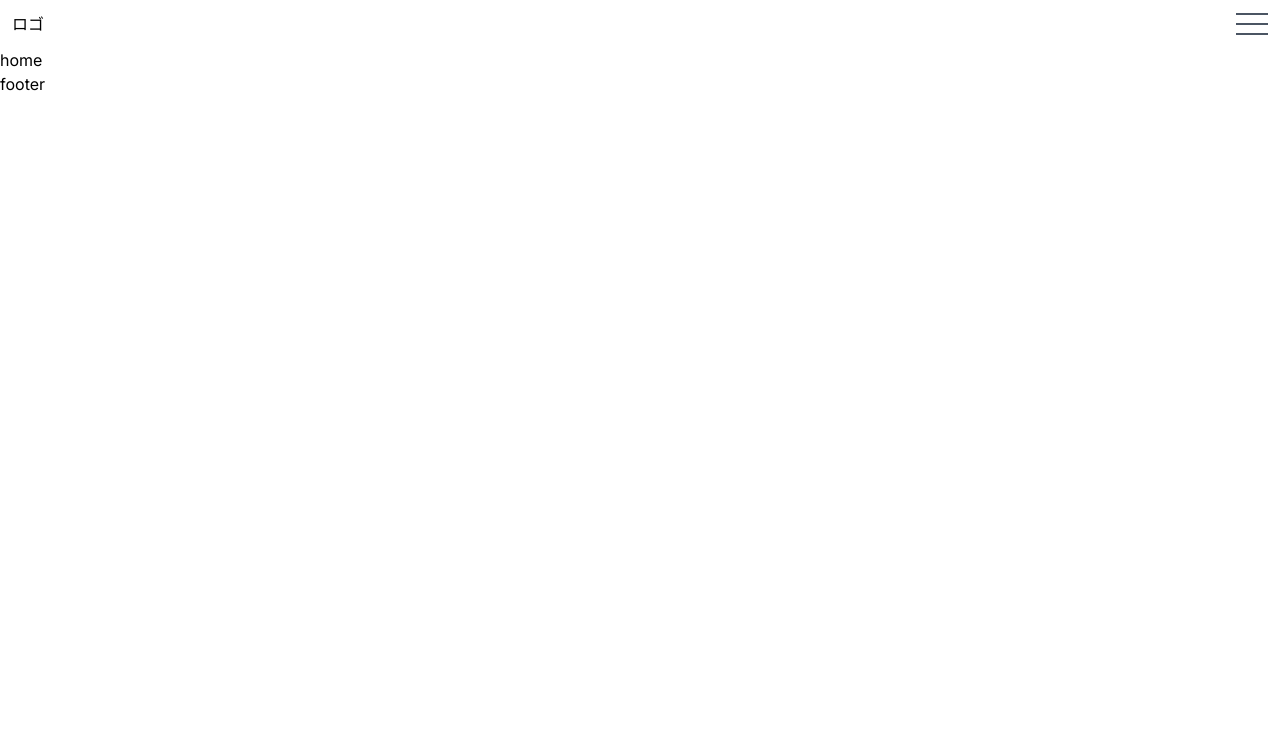
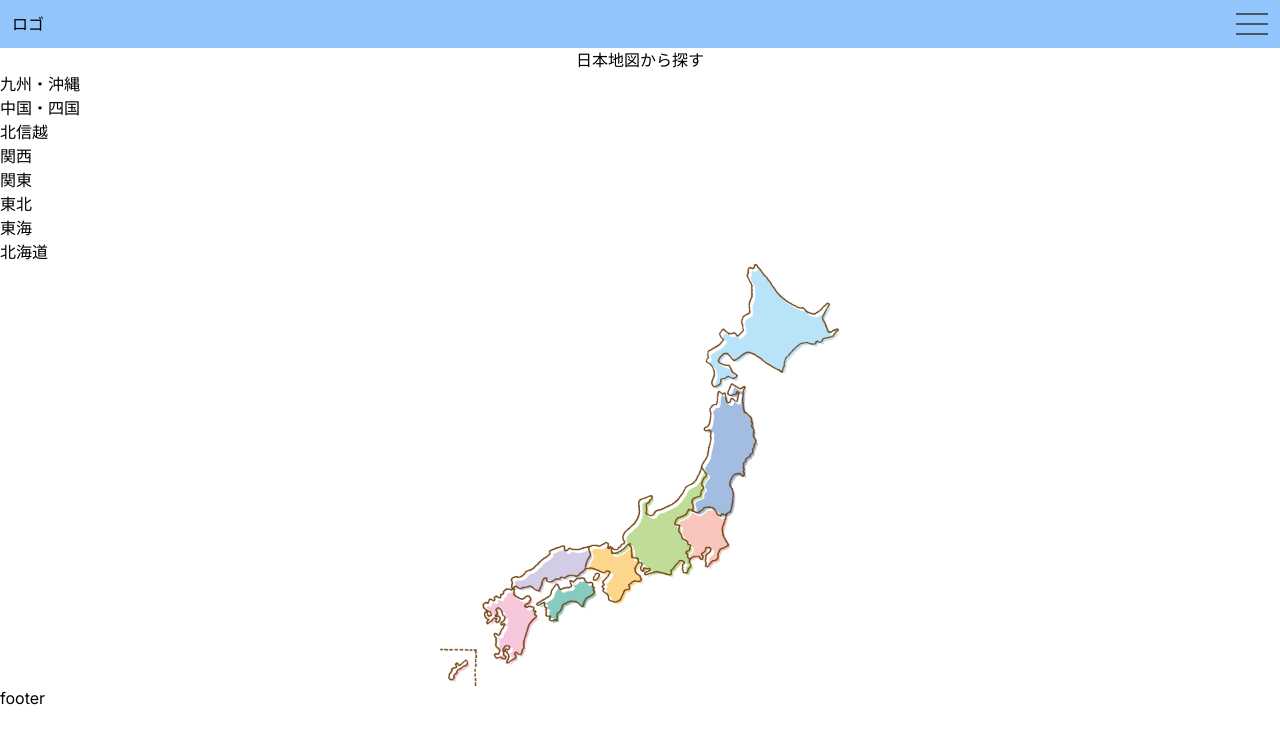
Before and after one commit to animeccaProject/animecca_web, a Next.js app: page / in a window 1280 px wide. Shown: the top 744 px of the page. Built offline with nearby package versions, Linux system fonts and the light colour scheme.

Commit message:
ログイン画面、ユーザー登録画面のひな型

```diff
--- a/package.json
+++ b/package.json
@@ -21,6 +21,7 @@
     "react-icons": "^5.0.1"
   },
   "devDependencies": {
+    "@types/node": "20.11.13",
     "autoprefixer": "^10.0.1",
     "eslint": "^8",
     "eslint-config-next": "14.0.4",
--- /dev/null
+++ b/src/app/login/page.tsx
@@ -0,0 +1,39 @@
+"use client"
+import { useRouter } from 'next/router'
+import React, { FormEvent, useState } from 'react'
+
+const Loginpage = () => {
+
+
+
+  return (
+    <div className='min-h-screen py-8 px-4 md:px-12'>
+    <h2 className='text-2xl font-bold mb-4'>ログイン</h2>
+
+    <form className='bg-slate-200 p-6 rounded shadow-lg'
+    >
+      <div className='mb-4'>
+        <label className='text-gray-700 text-sm font-bold mb-2'>ユーザー名</label>
+        <input type='text'
+        className='shadow border rounded w-full py-2 px-3 text-gray-700 leading-tight focus:outline-none'
+        placeholder='名前を入力'
+        />
+      </div>
+
+      <div className='mb-4'>
+        <label className='text-gray-700 text-sm font-bold mb-2'>パスワード</label>
+        <input type='password'
+        className='shadow border rounded w-full py-2 px-3 text-gray-700 leading-tight focus:outline-none'
+        placeholder='パスワードを入力'
+        />
+      </div>
+
+      <button type='submit'
+      className=' text-green-500 py-2 px4 border rounded-md'>ログイン</button>
+
+    </form>
+  </div>
+  )
+}
+
+export default Loginpage
--- a/src/app/page.jsx
+++ b/src/app/page.jsx
@@ -1,3 +1,61 @@
-export default function Home() {
-  return <div>home</div>
+import React from 'react'
+import Image from 'next/image'
+import localImage from '../../public/1026428.jpg'
+
+const Toppage = () => {
+  return (
+    <div>
+      <h1 className='text-center '>日本地図から探す</h1>
+        <div className='flex'>
+          <ul>
+            <li>九州・沖縄</li>
+          </ul>
+        </div>
+        <div>
+          <ul>
+            <li>中国・四国</li>
+          </ul>
+        </div>
+        <div>
+          <ul>
+            <li>北信越</li>
+          </ul>
+        </div>
+        <div>
+          <ul>
+            <li>関西</li>
+          </ul>
+        </div>
+        <div>
+          <ul>
+            <li>関東</li>
+          </ul>
+        </div>
+        <div>
+          <ul>
+            <li>東北</li>
+          </ul>
+        </div>
+        <div>
+          <ul>
+            <li>東海</li>
+          </ul>
+        </div>
+        <div>
+          <ul>
+            <li>北海道</li>
+          </ul>
+        </div>
+        <div class="flex justify-center">
+          <Image
+          src={localImage}
+          width={400}
+          height={400}
+        />
+      </div>
+    </div>
+
+  )
 }
+
+export default Toppage
--- /dev/null
+++ b/src/app/prefecture/[id].jsx
@@ -0,0 +1,12 @@
+import { useRouter } from 'next/router'
+import React from 'react'
+
+const Prefecture = () => {
+  const router = useRouter();
+  const { id } = router.query.id;
+  return (
+    <div>{id}</div>
+  )
+}
+
+export default Prefecture
--- /dev/null
+++ b/src/app/register/page.jsx
@@ -0,0 +1,41 @@
+import React from 'react'
+
+const Registerpage = () => {
+  return (
+    <div className='min-h-screen py-8 px-4 md:px-12'>
+    <h2 className='text-2xl font-bold mb-4'>新規登録</h2>
+
+    <form className='bg-slate-200 p-6 rounded shadow-lg'>
+    <div className='mb-4'>
+        <label className='text-gray-700 text-sm font-bold mb-2'>ユーザー名</label>
+        <input type='text'
+        className='shadow border rounded w-full py-2 px-3 text-gray-700 leading-tight focus:outline-none'
+        placeholder='名前を入力'
+        />
+      </div>
+
+      <div className='mb-4'>
+        <label className='text-gray-700 text-sm font-bold mb-2'>パスワード</label>
+        <input type='password'
+        className='shadow border rounded w-full py-2 px-3 text-gray-700 leading-tight focus:outline-none'
+        placeholder='パスワードを入力'
+        />
+      </div>
+
+      <div className='mb-4'>
+        <label className='text-gray-700 text-sm font-bold mb-2'>パスワード（確認）</label>
+        <input type='password'
+        className='shadow border rounded w-full py-2 px-3 text-gray-700 leading-tight focus:outline-none'
+        placeholder='確認用のパスワードを入力'
+        />
+      </div>
+
+      <button type='submit'
+      className=' text-green-500 py-2 px4 border rounded-md' >登録</button>
+
+    </form>
+  </div>
+  )
+}
+
+export default Registerpage
--- a/src/components/layouts/Header.tsx
+++ b/src/components/layouts/Header.tsx
@@ -11,8 +11,8 @@ const Header = () => {
 
   return (
     <div className="App">
-    <div className="container mx-auto px-3">
-      <header className="flex justify-between py-3">
+    <div className="container mx-auto px-3 bg-blue-300">
+      <header className="flex justify-between py-3 ">
         <h1>ロゴ</h1>
 
         {/* humbergerbutton */}
@@ -56,6 +56,8 @@ const Header = () => {
             <li><a href='/'>TOP</a></li>
             <li><a href='/mylist'>マイリスト</a></li>
             <li><a href='/mecca'>聖地の登録</a></li>
+            <li><a href='/login'>ログイン</a></li>
+            <li><a href='/register'>会員登録</a></li>
             <li>ログアウト</li>
           </ul>
         </nav>
```
Also changed, not shown: tsconfig.json (added, +34 -0 lines), public/1026428.jpg (added), 1 other file (tests, documents, lock files or other folders).
